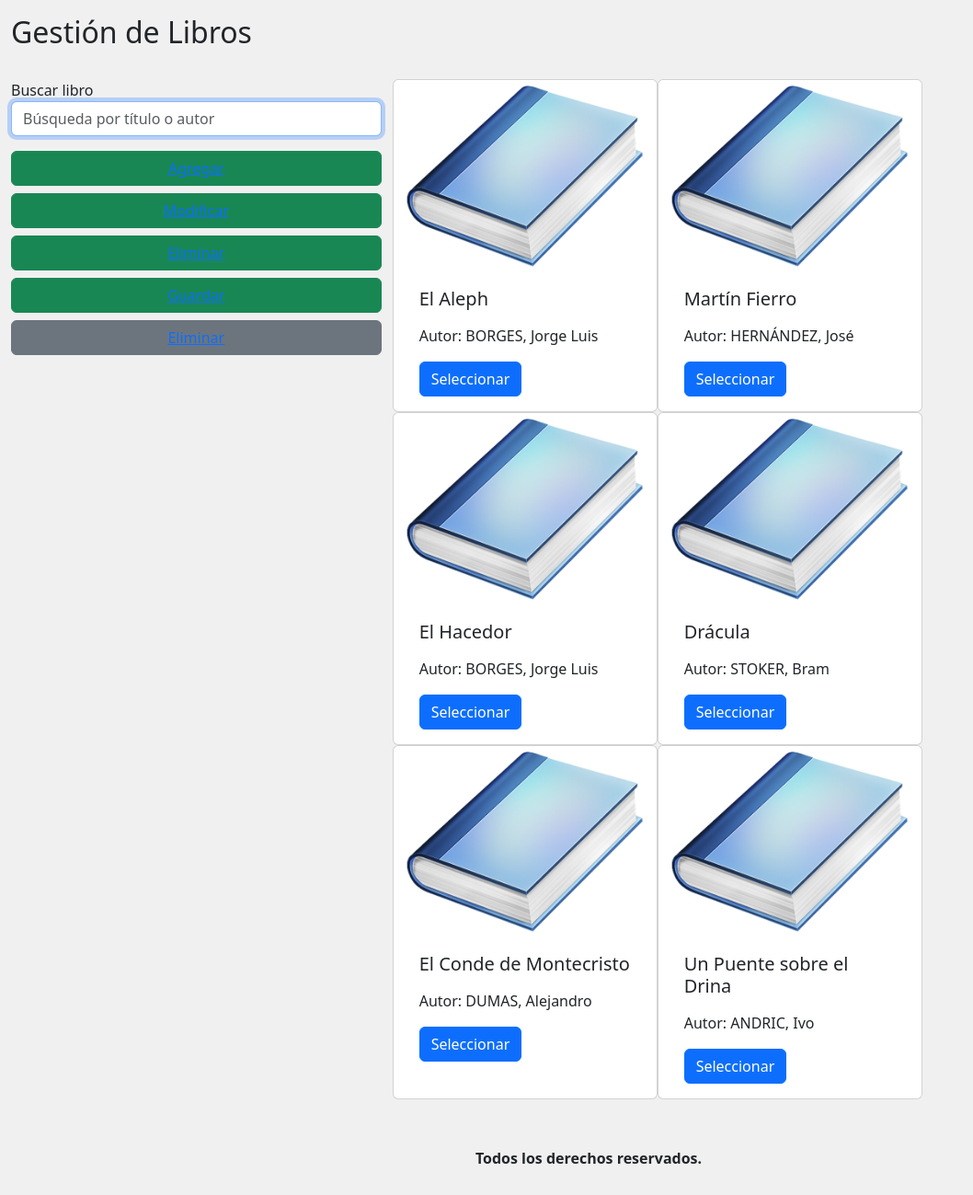
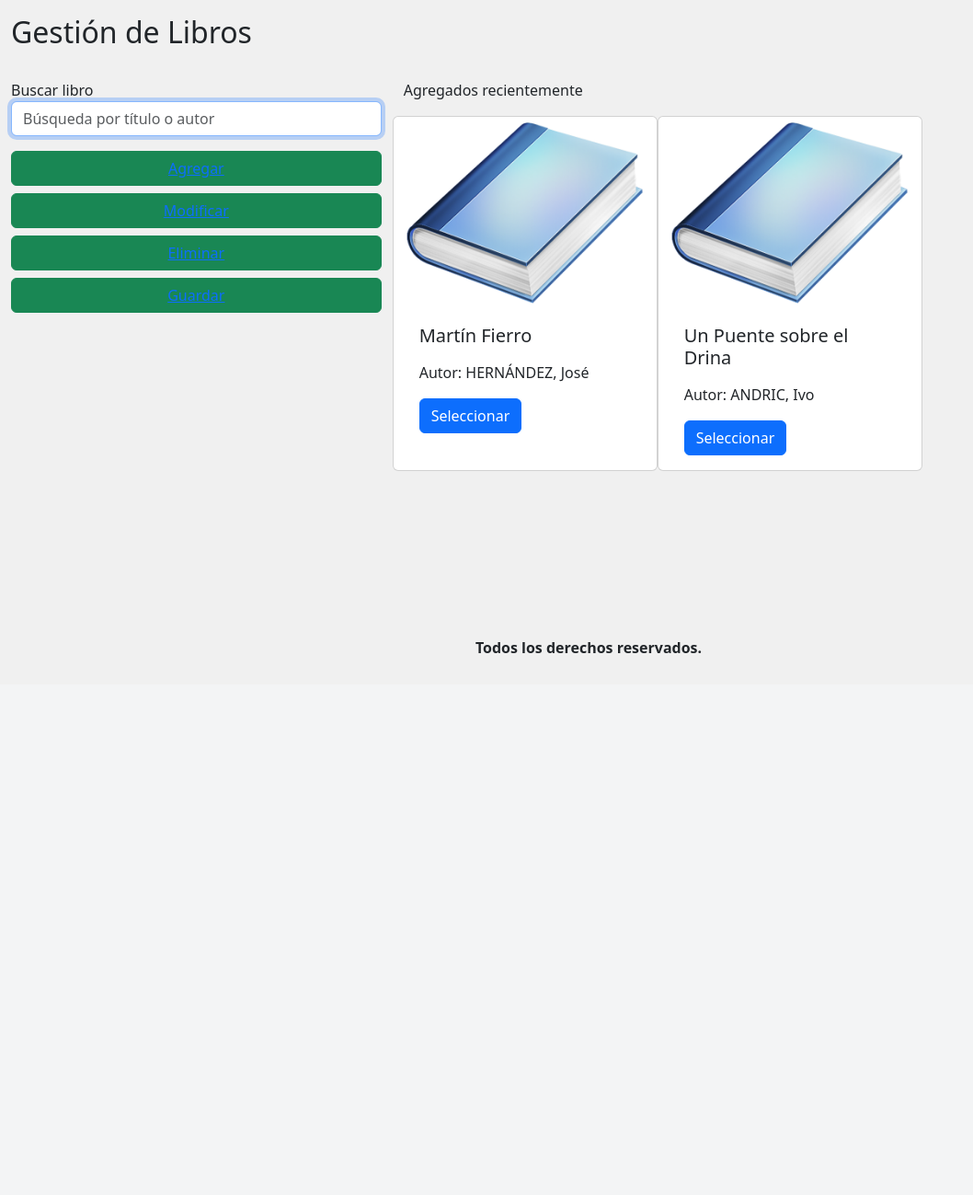
Before and after one commit to force4r/Biblioteca_G11_C23317, a Django app: page /sistema_biblioteca/libros/ in a window 1280 px wide. Shown: the part 56-1355 px from the top of the page at 92% size, without its empty margins (0-1058 px from the left). After the commit the page ends 766 px from the top, so only its background shows below. Run offline with Django 4.2, Linux system fonts and the light colour scheme.

Commit message:
Cambios en autores y libros. Se agrega foto en catálogo

```diff
--- a/biblioteca/sistema_biblioteca/templates/sistema_biblioteca/base.html
+++ b/biblioteca/sistema_biblioteca/templates/sistema_biblioteca/base.html
@@ -32,7 +32,7 @@
                             <a class="nav-link" href="{% url 'libros' %}">Libros</a>
                         </li>
                         <li class="nav-item">
-                            <a class="nav-link" href="#">Autores</a>
+                            <a class="nav-link" href="{% url 'autores' %}">Autores</a>
                         </li>
                         <li class="nav-item">
                             <a class="nav-link" href="{% url 'catalogo' %}">Catalogo</a>
--- a/biblioteca/sistema_biblioteca/templates/sistema_biblioteca/catalogo.html
+++ b/biblioteca/sistema_biblioteca/templates/sistema_biblioteca/catalogo.html
@@ -60,6 +60,8 @@
                             Año de ingreso: {{item.año_ingreso}}
 
                         </p>
+                        <img src="{% static 'sistema_biblioteca/img/libro.png' %}" class="card-img-top" alt="..."
+                            style="height: 120px; width: 90px;">
                     </div>
                 </div>
             </div>
--- a/biblioteca/sistema_biblioteca/templates/sistema_biblioteca/libros.html
+++ b/biblioteca/sistema_biblioteca/templates/sistema_biblioteca/libros.html
@@ -25,15 +25,15 @@
                     <button class="btn btn-success">
                         <a href="">Guardar</a>
                     </button>
-                    <button class="btn btn-secondary">
-                        <a href="">Eliminar</a>
-                    </button>
+
                 </div>
             </form>
         </div>
         <div class="col-sm-12 col-md-8 col-lg-8 col-xl-8 py-4">
             <div class="row">
+                <p>Agregados recientemente</p>
                 {% for item in cat_lista  %}
+                {% if año_ingreso == item.año_ingreso %}
                 <div class="card" style="width: 18rem;">
                     <img src="{% static 'sistema_biblioteca/img/libro.png' %}" class="card-img-top" alt="...">
                     <div class="card-body">
@@ -45,9 +45,10 @@
                             {% endfilter %}
                             {{item.nombre_autor}}<br>
                         </p>
-                        <a href="#" class="btn btn-primary">Seleccionar</a>
+                        <a href="{% url 'catalogo' año_ingreso %}" class="btn btn-primary">Seleccionar</a>
                     </div>
                 </div>
+                {% endif %}
                 {% endfor %}
 
             </div>
--- a/biblioteca/sistema_biblioteca/urls.py
+++ b/biblioteca/sistema_biblioteca/urls.py
@@ -5,7 +5,9 @@ urlpatterns = [
     path('', views.index, name="index"),
     path('catalogo/<int:año>/', views.catalogo, name="catalogo"),
     path('catalogo/', views.catalogo, name="catalogo"),
+    path('libros/<int:año>/',views.libros, name='libros'),
     path('libros/',views.libros, name='libros'),
+    path('autores/<int:año>/',views.autores, name='autores'),
     path('autores/',views.autores, name='autores'),
     path('agregar_libro/', views.agregar_libro, name="agregar_libro"),
     path('eliminar_libro/', views.eliminar_libro, name="eliminar_libro"),
--- a/biblioteca/sistema_biblioteca/views.py
+++ b/biblioteca/sistema_biblioteca/views.py
@@ -69,7 +69,8 @@ def catalogo(request, año=0):
    return render(request, 'sistema_biblioteca/catalogo.html', context)
 
 
-def libros(request):
+def libros(request, año = 2022):
+   print(request.method)
    catalogo = [
       {
          'nombre_autor': 'Jorge Luis',
@@ -106,7 +107,7 @@ def libros(request):
          'año_ingreso': 2018,
           'descripcion': 'Edmond Dants, un joven marinero de Marsella, est a punto de convertirse en capitn de su propio barco y casarse con su am ada. Pero algunos enemigos rencorosos provocan su detencin, y lo condenan a prisin perpetua. Luego, el nico compaero de Edmond en prisin le revela su plan secreto de fuga y una car ta con instrucciones de riquezas ocultas en la isla de Monte cristo. Aquel misterioso tesoro le permitir a Edmond financi ar el sueo de crearse una nueva identidad: el enigmtico y po deroso conde de Montecristo. En esta novela, Alejandro Dumas emplea todos los elementos del drama: el suspenso, la intri ga, el amor, la venganza, la aventura apasionante y el triun fo del bien sobre el mal, que contribuyen al irresistible at ractivo de esta historia clsica y atemporal.'
       },
-       {
+      {
          'nombre_autor': 'Ivo',
          'apellido_autor': 'Andric',
          'nombre_libro': 'Un Puente sobre el Drina',
@@ -116,11 +117,13 @@ def libros(request):
    ]
    context = {
       'cat_lista': catalogo,
+      'año_ingreso': año,
    }
    return render(request,'sistema_biblioteca/libros.html', context)
 
-def autores(request):
-   catalogo = [
+
+def autores(request, año=2022):
+ catalogo = [
       {
          'nombre_autor': 'Jorge Luis',
          'apellido_autor': 'Borges',
@@ -156,7 +159,7 @@ def autores(request):
          'año_ingreso': 2018,
           'descripcion': 'Edmond Dants, un joven marinero de Marsella, est a punto de convertirse en capitn de su propio barco y casarse con su am ada. Pero algunos enemigos rencorosos provocan su detencin, y lo condenan a prisin perpetua. Luego, el nico compaero de Edmond en prisin le revela su plan secreto de fuga y una car ta con instrucciones de riquezas ocultas en la isla de Monte cristo. Aquel misterioso tesoro le permitir a Edmond financi ar el sueo de crearse una nueva identidad: el enigmtico y po deroso conde de Montecristo. En esta novela, Alejandro Dumas emplea todos los elementos del drama: el suspenso, la intri ga, el amor, la venganza, la aventura apasionante y el triun fo del bien sobre el mal, que contribuyen al irresistible at ractivo de esta historia clsica y atemporal.'
       },
-       {
+      {
          'nombre_autor': 'Ivo',
          'apellido_autor': 'Andric',
          'nombre_libro': 'Un Puente sobre el Drina',
@@ -164,10 +167,11 @@ def autores(request):
           'descripcion': 'Una crónica de cinco siglos donde Ivo Andric, Premio Nobel de Literatura, retrata la trágica historia de los Balcanes. La ciudad de Visegrad, situada a orillas del río Drina, tuvo un momento de esplendor en la Edad Media por constituir un puente de tránsito entre el mundo cristiano y el islámico. Esta novela recoge la historia de esa comunidad plural y conflictiva, tomando como pretexto narrativo el gran puente de piedra que cruza el río, lugar de encuentro y paseo para sus habitantes. La larga crónica abarca desde el siglo XVI hasta principios del XX, y nos da cuenta de las tensiones y enfrentamientos que se suceden y heredan de generación en generación.'
       },
    ]
-   context = {
+ context = {
       'cat_lista': catalogo,
+      'año_ingreso': año,
    }
-   return render(request,'sistema_biblioteca/autores.html', context)
+ return render(request,'sistema_biblioteca/autores.html', context)
 
 def agregar_libro(request):
    return HttpResponse("Agregar libro")
```
Also changed, not shown: biblioteca/sistema_biblioteca/templates/sistema_biblioteca/autores.html (+4 -4 lines).
